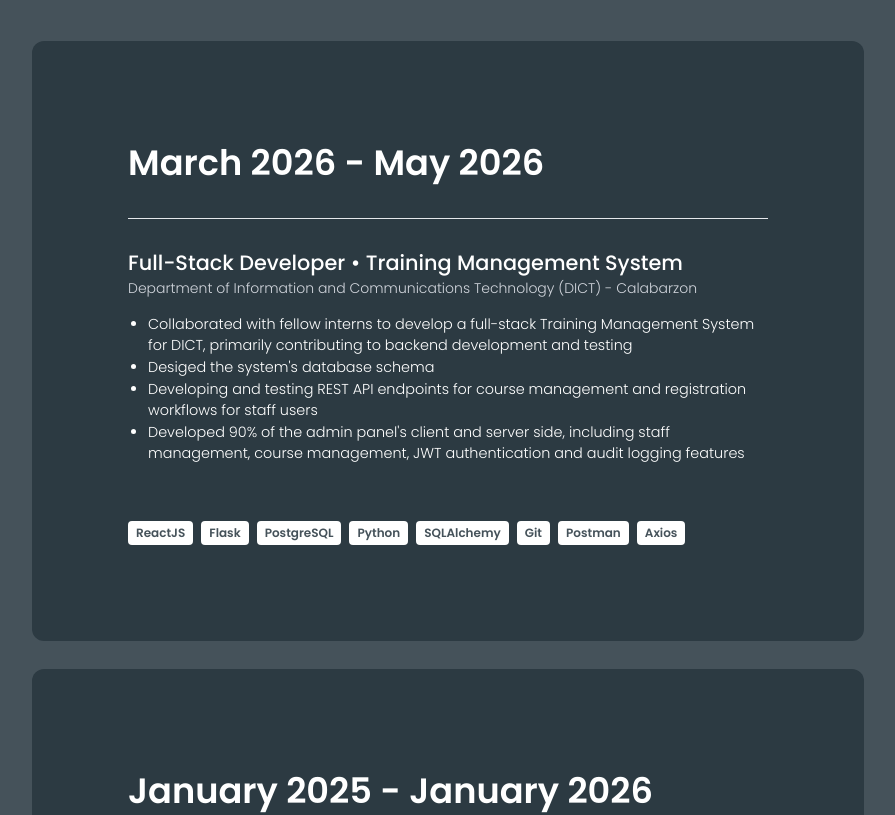
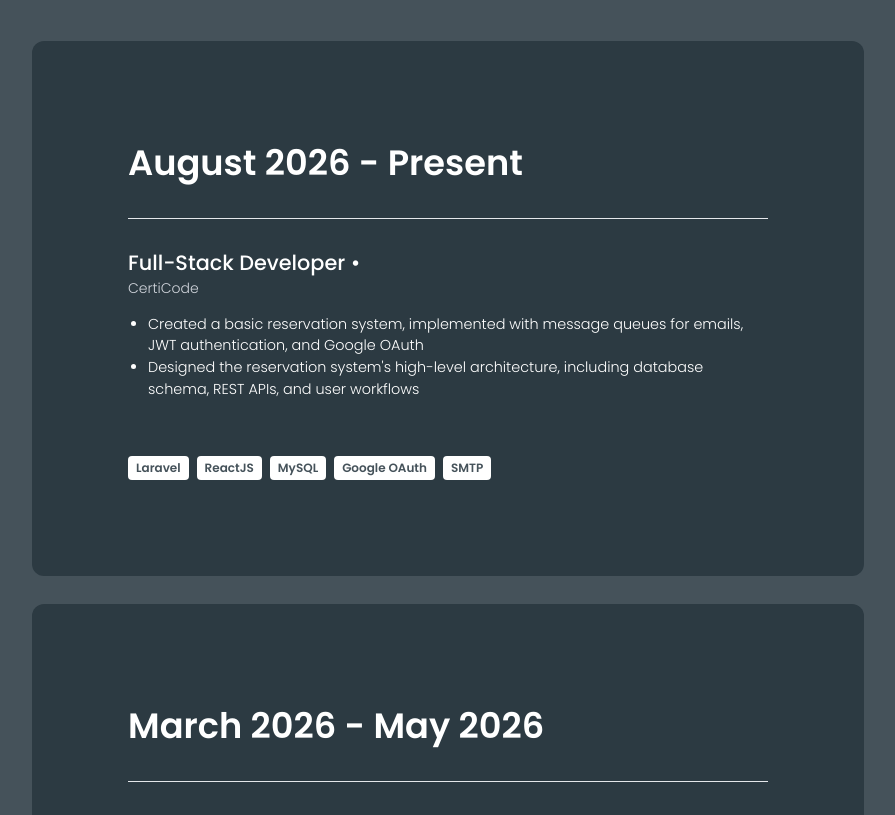
Before and after one commit to FumI4096/Portfolio, a React (Vite) app: page / in a window 1280 px wide. Shown: the part 4320-5135 px from the top of the page, without its empty margins (192-1087 px from the left). Built offline with nearby package versions, Linux system fonts and the light colour scheme; no server answers.

Commit message:
feat: add new experience

```diff
--- a/client/src/assets/constants/experiences.ts
+++ b/client/src/assets/constants/experiences.ts
@@ -8,6 +8,14 @@ export interface ExperienceProps {
 }
 
 export const experiences: ExperienceProps[] = [
+    {
+        "date": "August 2026 - Present",
+        "role": "Full-Stack Developer",
+        "title": "",
+        "client": "CertiCode",
+        "orderedList": ["Created a basic reservation system, implemented with message queues for emails, JWT authentication, and Google OAuth", "Designed the reservation system's high-level architecture, including database schema, REST APIs, and user workflows"],
+        "stackTags": ["Laravel", "ReactJS", "MySQL", "Google OAuth", "SMTP"]
+    },
     {
         "date": "March 2026 - May 2026",
         "role": "Full-Stack Developer",
```
